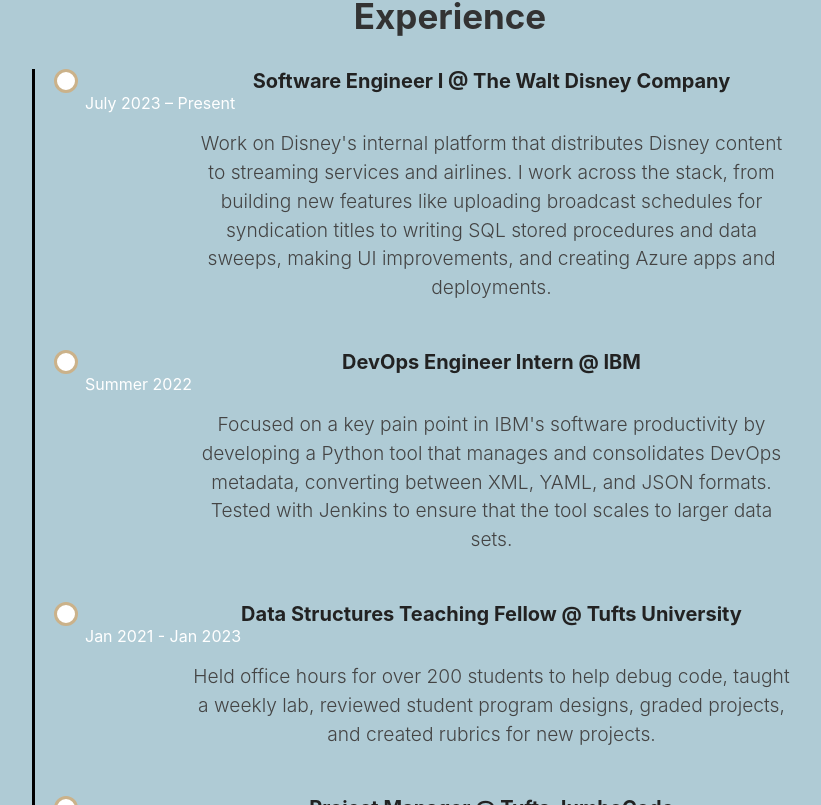
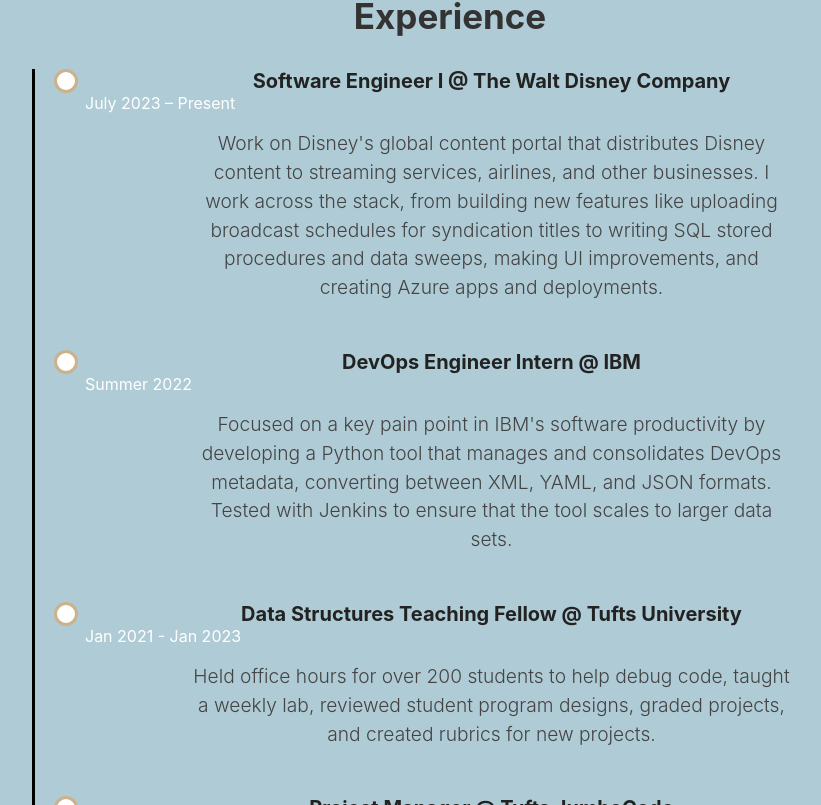
Before and after one commit to silvia9543/personal-website, a React (Create React App) app: page / in a window 1280 px wide. Shown: the part 1395-2200 px from the top of the page, without its empty margins (190-1011 px from the left). Built offline with nearby package versions, Linux system fonts and the light colour scheme.

Commit message:
added book bunny link

```diff
--- a/src/components/About.js
+++ b/src/components/About.js
@@ -4,7 +4,6 @@
 
 const funFacts = [
   "I have a soundcloud with original music compositions and tracks",
-  "I moved to LA not knowing how to drive and lived off my bike at first",
   "I can play piano, violin, ukulele, and am learning guitar",
   "In high school, I went to the Arctic and helped scientists collect snow cores",
   "I can speak French at a proficient level and Mandarin fluently",
@@ -22,6 +21,7 @@
   "My favorite video game is Hollow Knight and I can play Hornet's Theme on the piano",
   "In high school, I made a toy piano for my mechanical engineering class",
   "I like to make strawberry matcha and other fun flavors",
+  "I moved to LA not knowing how to drive and lived off my bike at first",
   "I can swim, but can't tread water..."
 ];
 
--- a/src/components/Experience.js
+++ b/src/components/Experience.js
@@ -6,7 +6,7 @@
     company: "The Walt Disney Company",
     role: "Software Engineer I",
     date: "July 2023 – Present",
-    description: "Work on Disney's internal platform that distributes Disney content to streaming services and airlines. I work across the stack, from building new features like uploading broadcast schedules for syndication titles to writing SQL stored procedures and data sweeps, making UI improvements, and creating Azure apps and deployments.",
+    description: "Work on Disney's global content portal that distributes Disney content to streaming services, airlines, and other businesses. I work across the stack, from building new features like uploading broadcast schedules for syndication titles to writing SQL stored procedures and data sweeps, making UI improvements, and creating Azure apps and deployments.",
   },
   {
     company: "IBM",
--- a/src/components/Projects.js
+++ b/src/components/Projects.js
@@ -34,7 +34,7 @@
 const projects = [
   { title: "Social Program Locator", description: "A full-stack web app that helps users find social programs in their area, filter on keywords, and answer questions about eligibility, access, etc. via AI chatbot. This tech stack consists of a React/Typescript frontend, Spring Boot/Kotlin backend and Google's S2Geometry library, OpenRouter API, and Postgres database.", video: "SocialProgramsApp.mov" },
   { title: "Cafe Hopper", description: "A React-Native mobile app with original pixel art and design that helps users discover cafes for working remotely, rate them, and create lists of their favorite cafes as well as connect with other users. This is a passion project work in progress as I'm currently developing the backend APIs.", video: "CafeHopperDemo.mp4" },
-  { title: "Book Bunny", description: "A virtual pet game made in Godot to encourage consistent creative writing practice by giving the user daily writing prompts and boosting the bunny's health after writing, with health drops for missing a day. Written work become books in the library, saved locally on the user's device.", video: "book_bunny_fin.mov" },
+  { title: "Book Bunny", description: "A virtual pet game made in Godot to encourage consistent creative writing practice by giving the user daily writing prompts and boosting the bunny's health after writing, with health drops for missing a day. Written work become books in the library, saved locally on the user's device. Click to play!", video: "book_bunny_fin.mov", url:"https://silviaw.itch.io/bookbunny"},
   { title: "Reel AI", description: "An app that uses AI to translate social media reels into summaries and actionable insights, like calendar dates, directions, reservations, etc., allowing users to add their notes as well. Currently a prototype built with Blink. ", video: "ReelAI.mov" },
   { title: "Colythm", description: "A rhythm based game built in Unity where the player must defeat each level but must strategically attack based on rhythm and color. Created in a group of four where I was mainly responsible for animation, music, and coding mechanics.", image: "colythm.png", url: "https://lucasdmaley.itch.io/colythm"},
   { title: "Music By Decade", description: "A GIS Web App that tracks locations mentioned in popular music in the past century using Python for web scraping, data collection, and analysis. Created for an independent project in a Digital Humanities course.", image: "digHum.png", url:"https://silvia9543.github.io/DH-portfolio/final-project/" },
```
